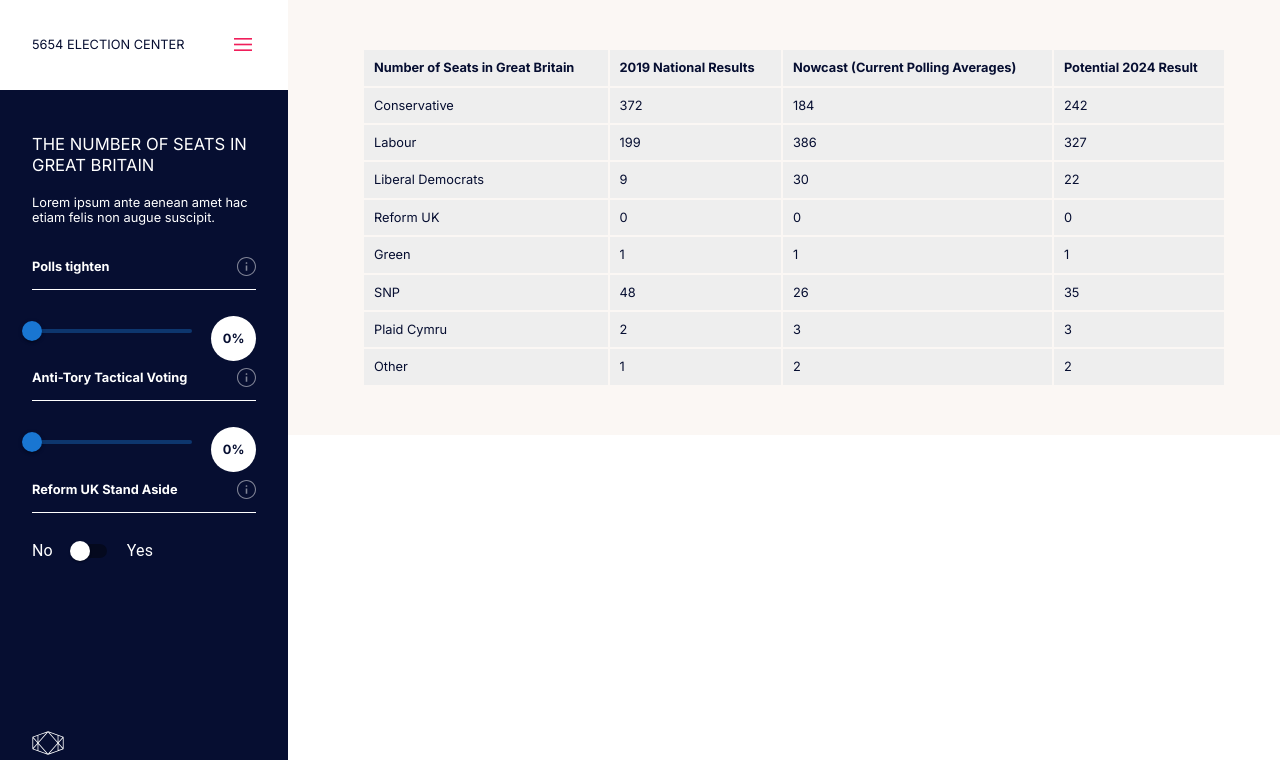
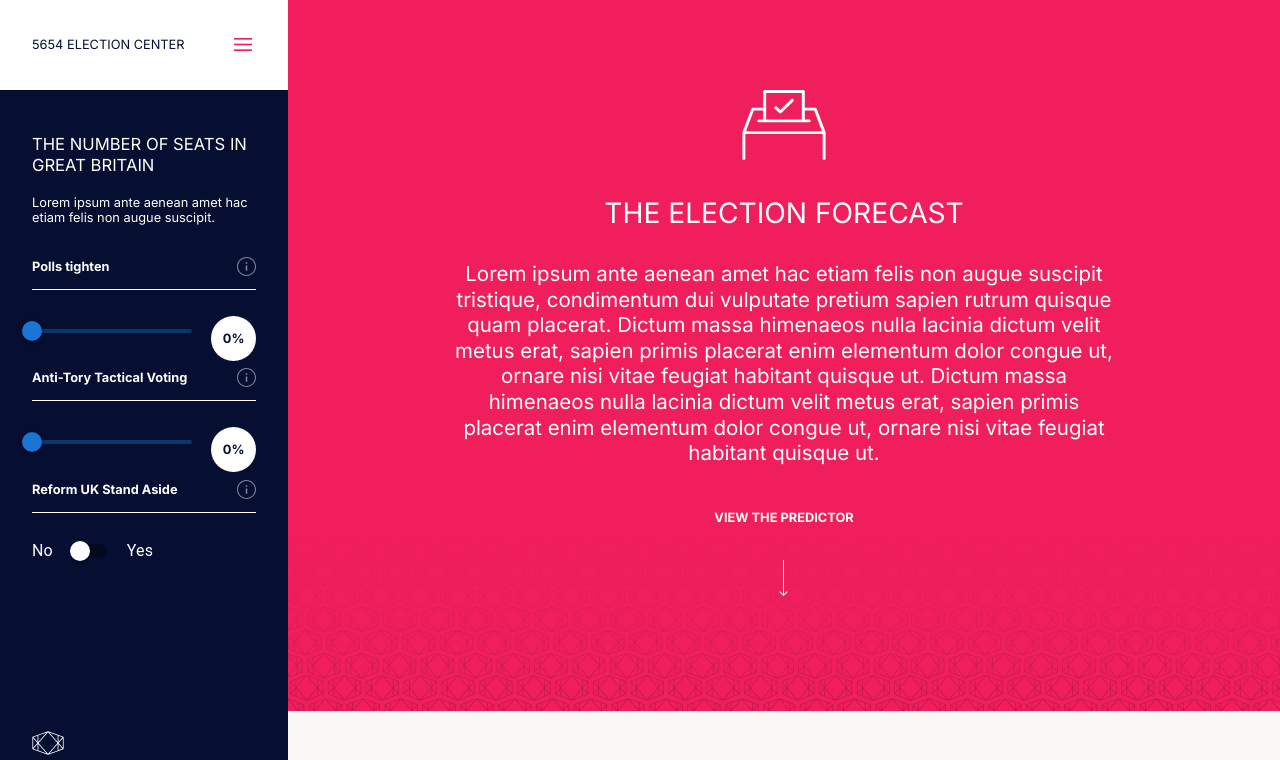
Before and after one commit to langersp/GE2024, a Next.js app: page / in a window 1280 px wide. Shown: the top 760 px of the page. Built offline with nearby package versions, Linux system fonts and the light colour scheme.

Commit message:
Add sections

```diff
--- a/app/page.js
+++ b/app/page.js
@@ -93,7 +93,11 @@
 
   const handleReformToggle = (event) => {
     setReformToggle(event.target.checked);
-    calculateVotes(event.target.checked, pollSliderPercentage, antiTorySliderPercentage);
+    calculateVotes(
+      event.target.checked,
+      pollSliderPercentage,
+      antiTorySliderPercentage
+    );
   };
 
   const handlePollsTighten = () => {
@@ -286,6 +290,31 @@
 
         {/* Main Content */}
         <div className="main-content">
+          <div className="intro-section">
+            <div className="icon">
+              <img src="Vote_Icon.svg" alt="Icon" />
+            </div>
+
+            <div className="text">
+              <h3>THE ELECTION FORECAST</h3>
+
+              <h4>
+                Lorem ipsum ante aenean amet hac etiam felis non augue suscipit
+                tristique, condimentum dui vulputate pretium sapien rutrum
+                quisque quam placerat. Dictum massa himenaeos nulla lacinia
+                dictum velit metus erat, sapien primis placerat enim elementum
+                dolor congue ut, ornare nisi vitae feugiat habitant quisque ut.
+                Dictum massa himenaeos nulla lacinia dictum velit metus erat,
+                sapien primis placerat enim elementum dolor congue ut, ornare
+                nisi vitae feugiat habitant quisque ut.
+              </h4>
+            </div>
+
+            <div className="anchor-link">
+              <a href="#predictor-anchor">VIEW THE PREDICTOR</a>
+            </div>
+          </div>
+
           {/*Data Table Section*/}
           <div className="data-table-section" id="predictor-anchor">
             <table>
@@ -349,6 +378,26 @@
               </tbody>
             </table>
           </div>
+          {/* <!-- Seat Tracker Section --> */}
+        <div class="seat-tracker-section">
+
+            {/* <!-- Seat Tracker Heading -->
+            <?php include 'includes/predictor-section/seat-tracker-heading.php'; ?> */}
+
+            {/* <!-- Seat Tracker Table Section --> */}
+            <div class="data-table-section seat-tracker-data-section">
+
+                {/* <!-- Seat Tracker Table Headings -->
+                <?php //include 'includes/predictor-section/seat-tracker-data-table-headings.php'; ?>
+
+                <!-- Seat Tracker Table Data -->
+                <?php include 'includes/predictor-section/seat-tracker-data-table-data.php'; ?> */}
+
+            </div>
+
+        </div>
+
+
         </div>
       </section>
     </>
```
